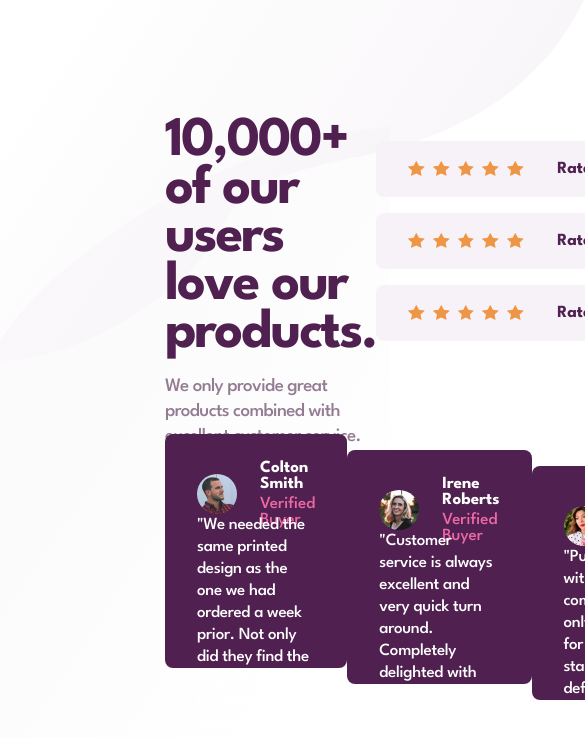
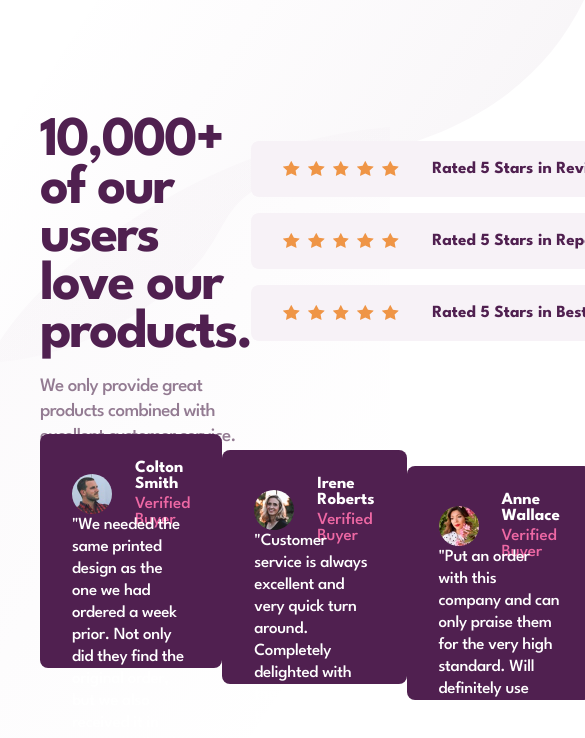
Before and after one commit to TheCodeCraze/social-proof-section, a React (Vite) app: page / in a window 390 px wide. Shown: the top 738 px of the page, 585 px wide, since content can reach past the window. Built offline with nearby package versions, Linux system fonts and the light colour scheme.

Commit message:
Started responsive design

```diff
--- a/src/index.css
+++ b/src/index.css
@@ -27,3 +27,21 @@ body {
     url("/bg-pattern-bottom-desktop.svg") bottom right no-repeat, var(--white);
   font-family: "League Spartan", sans-serif;
 }
+
+@media screen and (max-width: 1400px) {
+  body {
+    padding: 118px 120px 100px;
+  }
+}
+
+@media screen and (max-width: 1310px) {
+  body {
+    padding: 118px 80px 100px;
+  }
+}
+
+@media screen and (max-width: 1220px) {
+  body {
+    padding: 118px 40px 100px;
+  }
+}
```
